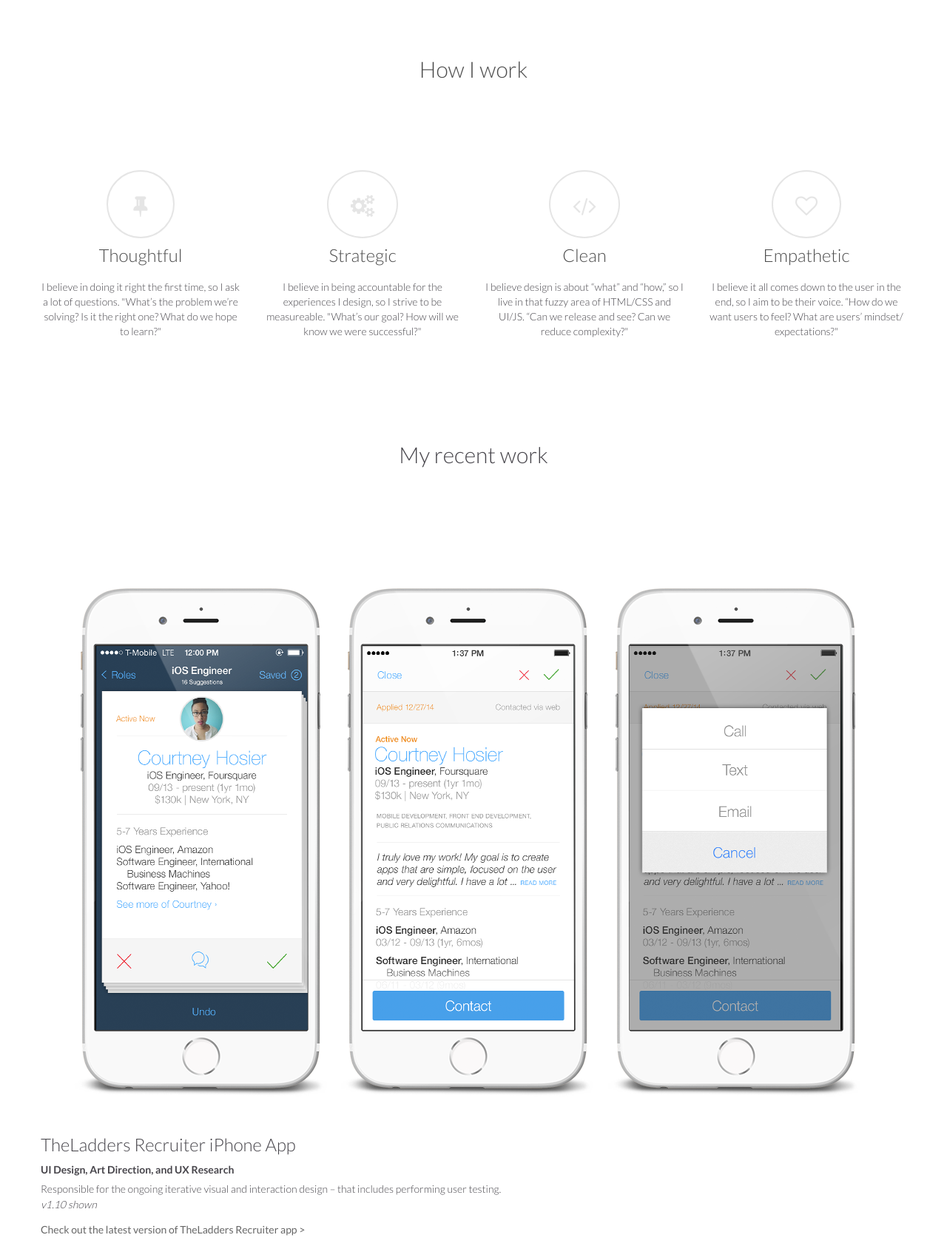
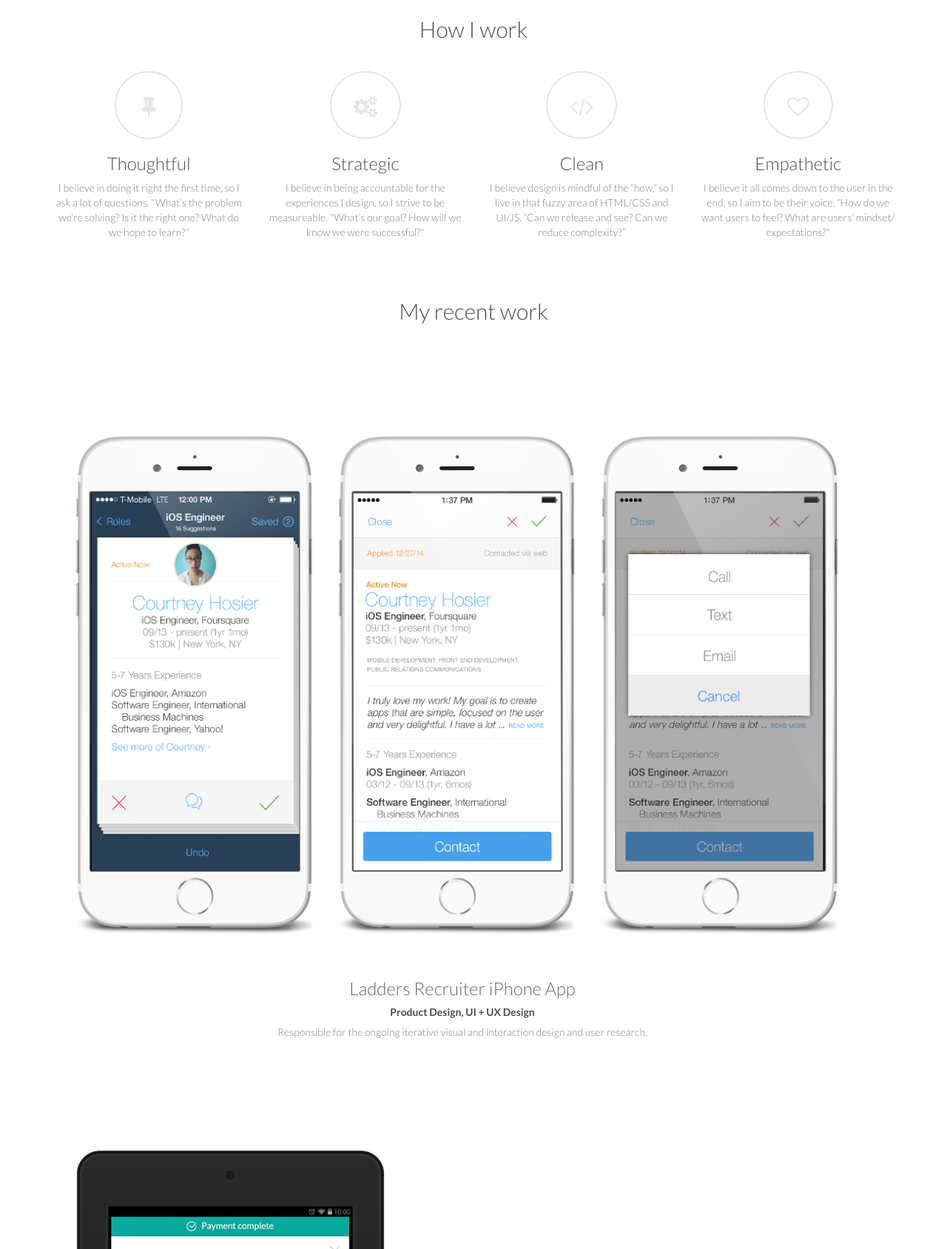
Before and after one commit to courtneyeoconnell/courtneyeoconnell.github.io, a plain HTML site: page index.html in a window 1280 px wide. Shown: the part 712-2400 px from the top of the page at 74% size. Drawn offline with Linux system fonts and the light colour scheme; a script that the page names is missing.

Commit message:
clean-up

```diff
--- a/index.html
+++ b/index.html
@@ -6,6 +6,7 @@
     <meta name="description" content="">
     <link rel="shortcut icon" type="image/png" href="favicon.png" />
     <meta name="viewport" content="width=device-width, initial-scale=1">
+    <link href='http://fonts.googleapis.com/css?family=Montserrat:400,700' rel='stylesheet' type='text/css'>
     <link rel="stylesheet" type="text/css" href="./css/bootstrap.css">
     <link rel="stylesheet" id="ppstyle" type="text/css" href="style.css">
     <link rel='stylesheet' href='./css/font-awesome.min.css'/><link href='http://fonts.googleapis.com/css?family=Lato:100,300,400,700,900' rel='stylesheet' type='text/css'>
@@ -46,21 +47,12 @@
 <!-- home-hero-bloc -->
 <div class="bloc l-bloc " id="home-hero-bloc">
 	<div class="container bloc-lg">
-		<div class="row">
-			<div class="col-sm-12">
-				<h1 class="mg-md text-center">
-					Hi, I&rsquo;m Courtney
-				</h1>
-				<h3 class="mg-md text-center">
-					I specialize in thoughtful, strategic, clean, and empathetic design.
-				</h3>
-				<h3 class="mg-md text-center">
-					Scroll to check out my work below, or
-				</h3>
-				<div class="text-center">
-					<a href="about.html" class="btn   btn-lg btn-c-3">get to know me</a>
-				</div>
-			</div>
+			<div class="col-sm-12 mg-md text-center">
+				<h2>Hi, I&rsquo;m Courtney</h2>
+				<h4>
+					<p>I specialize in thoughtful, strategic, clean, and empathetic design.</p>
+					<p>Scroll to check out my work below, or <a href="about.html">get to know me</a>.</p>
+				</h4>
 			</div>
 	</div>
 </div>
@@ -80,134 +72,81 @@
 </div>
 <!-- bloc-2 END -->
 
-<!-- home-how-header-bloc -->
+<!-- How I Work -->
 <div class="bloc l-bloc " id="home-how-header-bloc">
 	<div class="container">
+		<div class="col-sm-12 mg-md text-center">
+			<h2>How I work</h2>
+		</div>
 	<div class="row">
-			<div class="col-sm-12">
-				<h2 class="mg-md text-center">
-					How I work
-				</h2>
-			</div>
-		</div>
-	</div>
-</div>
-<!-- home-how-header-bloc END -->
-
-<!-- home-how-bloc -->
-<div class="bloc  l-bloc " id="home-how-bloc">
-	<div class="container bloc-lg">
-		<div class="row">
-			<div class="col-sm-3">
-				<div class="text-center">
+		<div class="col-sm-3 text-center mg-md">
 			<span class="fa fa-thumb-tack icon-round icon-md icon-5"></span>
-				</div>
-				<h3 class="text-center mg-md">
-					Thoughtful
-				</h3>
-				<p class="text-center">
+			<h3>Thoughtful</h3>
+			<p>
 				I believe in doing it right the first time, so I ask a lot of questions. "What&rsquo;s the problem we&rsquo;re solving? Is it the right one? What do we hope to learn?"
 			</p>
 		</div>
-			<div class="col-sm-3">
-				<div class="text-center">
+		<div class="col-sm-3 text-center mg-md">
 			<span class="fa fa-cogs icon-round icon-md icon-5"></span>
-				</div>
-				<h3 class="text-center mg-md">
-					Strategic
-				</h3>
-				<p class="text-center">
+			<h3>Strategic</h3>
+			<p>
 				I believe in being accountable for the experiences I design, so I strive to be measureable. "What&rsquo;s our goal? How will we know we were successful?"
 			</p>
 		</div>
-			<div class="col-sm-3">
-				<div class="text-center">
+		<div class="col-sm-3 text-center mg-md">
 			<span class="fa fa-code icon-round icon-md icon-5"></span>
-				</div>
-				<h3 class="text-center mg-md">
-					Clean
-				</h3>
-				<p class="text-center">
-					I believe design is about “what” and “how,” so I live in that fuzzy area of HTML/CSS and UI/JS. “Can we release and see? Can we reduce complexity?"
+			<h3>Clean</h3>
+			<p>
+				I believe design is mindful of the “how,” so I live in that fuzzy area of HTML/CSS and UI/JS. “Can we release and see? Can we reduce complexity?”
 			</p>
 		</div>
-			<div class="col-sm-3">
-				<div class="text-center">
+		<div class="col-sm-3 text-center mg-md">
 			<span class="fa fa-heart-o icon-round icon-md icon-5"></span>
-				</div>
-				<h3 class="text-center mg-md">
-					Empathetic
-				</h3>
-				<p class="text-center">
+			<h3>Empathetic</h3>
+			<p>
 				I believe it all comes down to the user in the end, so I aim to be their voice. “How do we want users to feel? What are users&rsquo; mindset/ expectations?"
 			</p>
 		</div>
 	</div>
 </div>
-</div>
-<!-- home-how-bloc END -->
+<!-- How I Work END -->
 
-<!-- home-work-header-bloc -->
-<div class="bloc l-bloc " id="home-work-header-bloc">
+<!-- My Recent Work -->
 <div class="container bloc-sm">
-		<div class="row">
-			<div class="col-sm-12">
-				<h2 class="mg-md text-center  ">
-					My recent work
-				</h2>
+	<div class="col-sm-12 mg-md text-center">
+		<h2>My recent work</h2>
 	</div>
 </div>
+<!-- My Recent Work END -->
+
+<!-- Work - Ladders Recruiter -->
+<div class="container bloc-sm">
+	<div class="row col-sm-12 text-center mg-sm">
+		<img src="img/theladders-rm-01.png" class="img-responsive center-block" alt='' />
+		<h3><a href="tlc-recruiter-mobile.html">Ladders Recruiter iPhone App</a></h3>
+		<h5><strong>Product Design, UI + UX Design</strong></h5>
+		<p>
+			Responsible for the ongoing iterative visual and interaction design and user research.
+		</p>
 	</div>
 </div>
-<!-- home-work-header-bloc END -->
+<!-- Work - Ladders Recruiter END -->
 
-<!-- work-bloc-tlc-rm -->
-<div class="bloc l-bloc  " id="work-bloc-tlc-rm">
+<!-- Work - Toast -->
 <div class="container bloc-md">
-		<div class="row">
-			<div class="col-sm-12">
-				<img src="img/theladders-rm-01.png" class="img-responsive center-block" alt='' />
-				<h3 class=" mg-sm ">
-					TheLadders Recruiter iPhone App
-				</h3>
-				<h5 class="  mg-sm">
-					<strong>UI Design, Art Direction, and UX Research</strong>
-				</h5>
-				<p class=" mg-sm">
-					Responsible for the ongoing iterative visual and interaction design – that includes performing user testing.
-				</p>
-				<p class="">
-					<i>v1.10 shown</i>
-				</p><a href="https://itunes.apple.com/us/app/theladders-recruiter/id835317365?mt=8" class="a-btn pull-left ltc-3" target="_blank">Check out the latest version of TheLadders Recruiter app ></a>
-			</div>
-		</div>
-	</div>
-</div>
-<!-- work-bloc-tlc-rm END -->
-
-<!-- work-bloc-toast -->
-<div class="bloc l-bloc  " id="work-bloc-toast">
-	<div class="container bloc-md">
-		<div class="row">
-			<div class="col-sm-12">
+	<div class="row col-sm-12 text-center mg-sm">
 		<img src="img/toast.png" class="img-responsive" alt='' />
-				<h3 class="  mg-sm">
-					Toast Android App
-				</h3>
-				<h5 class="  mg-sm">
-					<strong>Creative Direction, UI and UX Design</strong>
-				</h5>
-				<p class=" mg-sm">
+		<h3>Toast Android App</h3>
+		<h5><strong>Creative Direction and UI + UX Design</strong></h5>
+		<p>
 			Primarily responsible for developing a design and brand system, of which includes understanding and simplifying the user experience across various device sizes and orientations.
 		</p>
 		</div>
 	</div>
 </div>
-</div>
-<!-- work-bloc-toast END -->
+<!-- Work - Toast END -->
 
 <!-- work-bloc-tlc-js-web -->
-<div class="bloc l-bloc  " id="work-bloc-tlc-js-web">
 <div class="container bloc-md">
 		<div class="row">
 			<div class="col-sm-12">
```
Also changed, not shown: css/bootstrap.css. Lines whose indentation alone changed are shown as unchanged.
